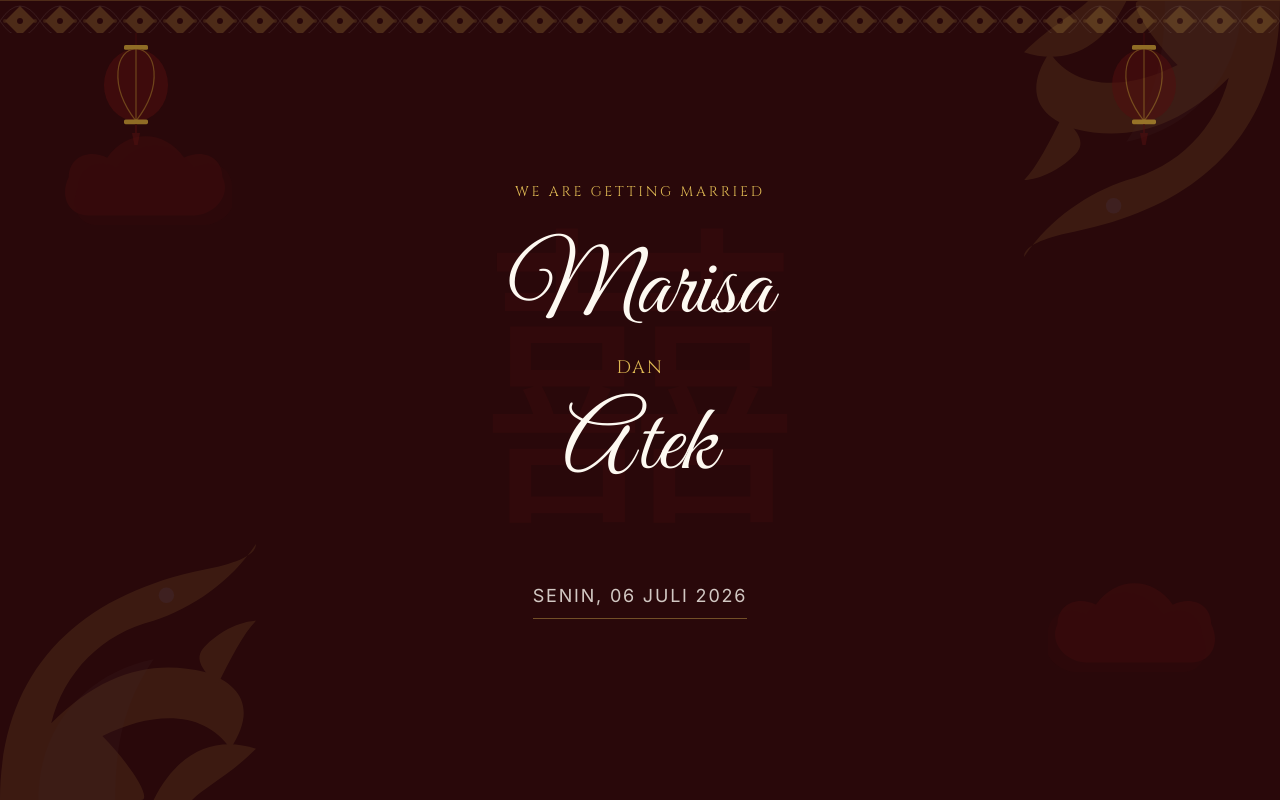
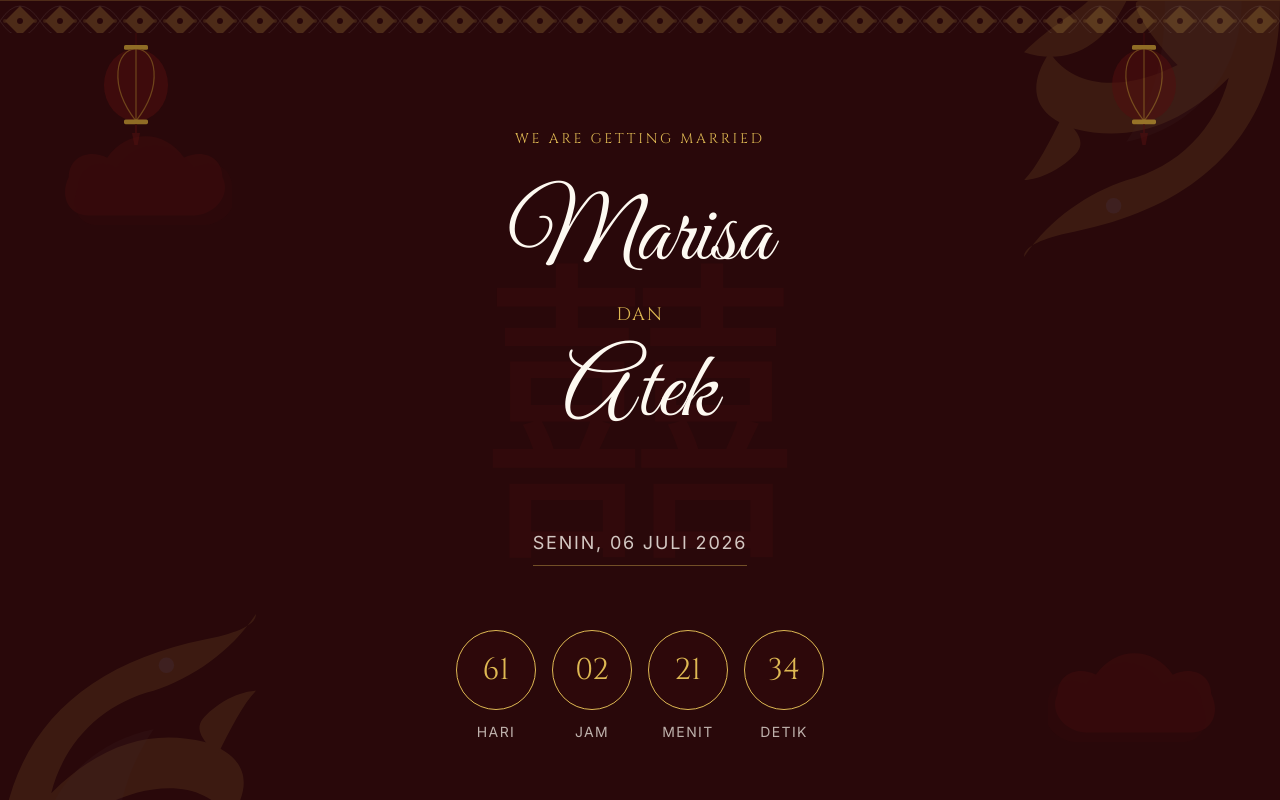
Before and after one commit to hrmnfrmnsyh1210-sys/Undangan-Marisa-Atek, a React (Vite) app: page / in a window 1280 px wide. Both pictures are taken after a click on the button "BUKA UNDANGAN". Shown: the top 800 px of the page. Built offline with nearby package versions, Linux system fonts and the light colour scheme.

Commit message:
feat: Add wedding countdown and update title
Introduce a countdown timer for the wedding date. Update the page title to reflect the wedding invitation. Adjust layout for better overflow handling.

```diff
--- a/index.html
+++ b/index.html
@@ -3,7 +3,7 @@
   <head>
     <meta charset="UTF-8" />
     <meta name="viewport" content="width=device-width, initial-scale=1.0" />
-    <title>My Google AI Studio App</title>
+    <title>Undangan Pernikahan Marisa & Atek</title>
   </head>
   <body>
     <div id="root"></div>
--- a/src/App.tsx
+++ b/src/App.tsx
@@ -62,6 +62,34 @@ const DayakBorder = ({ className = "" }: { className?: string }) => (
 export default function App() {
   const [isOpen, setIsOpen] = useState(false);
   const [copiedRekening, setCopiedRekening] = useState(false);
+  const [timeLeft, setTimeLeft] = useState({
+    days: 0,
+    hours: 0,
+    minutes: 0,
+    seconds: 0,
+  });
+
+  useEffect(() => {
+    const targetDate = new Date('2026-07-06T08:00:00').getTime();
+
+    const interval = setInterval(() => {
+      const now = new Date().getTime();
+      const difference = targetDate - now;
+
+      if (difference > 0) {
+        setTimeLeft({
+          days: Math.floor(difference / (1000 * 60 * 60 * 24)),
+          hours: Math.floor((difference % (1000 * 60 * 60 * 24)) / (1000 * 60 * 60)),
+          minutes: Math.floor((difference % (1000 * 60 * 60)) / (1000 * 60)),
+          seconds: Math.floor((difference % (1000 * 60)) / 1000),
+        });
+      } else {
+        clearInterval(interval);
+      }
+    }, 1000);
+
+    return () => clearInterval(interval);
+  }, []);
 
   // Auto-scroll to top when opened
   useEffect(() => {
@@ -89,7 +117,7 @@ export default function App() {
             initial={{ opacity: 1 }}
             exit={{ opacity: 0, y: '-100%' }}
             transition={{ duration: 0.8, ease: "easeInOut" }}
-            className="fixed inset-0 z-50 flex flex-col justify-between items-center bg-brand-bg text-brand-cream overflow-hidden"
+            className="fixed inset-0 z-50 flex flex-col justify-between items-center bg-brand-bg text-brand-cream overflow-y-auto"
           >
             {/* Top Border */}
             <DayakBorder className="w-full h-10 md:h-12 text-brand-gold shrink-0 mt-4" />
@@ -205,7 +233,23 @@ export default function App() {
                   <p className="font-serif text-lg tracking-widest text-brand-gold my-4">DAN</p>
                   <h1 className="font-script text-6xl md:text-8xl text-brand-cream mt-4">Atek</h1>
                 </div>
-                <p className="font-sans text-lg tracking-widest uppercase mt-12 text-brand-cream/80 border-b border-brand-gold/40 inline-block pb-2">Senin, 06 Juli 2026</p>
+                <p className="font-sans text-lg tracking-widest uppercase mt-12 text-brand-cream/80 border-b border-brand-gold/40 inline-block pb-2 mb-8">Senin, 06 Juli 2026</p>
+
+                <div className="flex justify-center gap-4 mt-8">
+                  {[
+                    { label: 'Hari', value: timeLeft.days },
+                    { label: 'Jam', value: timeLeft.hours },
+                    { label: 'Menit', value: timeLeft.minutes },
+                    { label: 'Detik', value: timeLeft.seconds },
+                  ].map((item, index) => (
+                    <div key={index} className="flex flex-col items-center">
+                      <div className="w-16 h-16 md:w-20 md:h-20 rounded-full border border-brand-gold flex items-center justify-center bg-brand-red/10 text-brand-gold font-serif text-2xl md:text-3xl">
+                        {item.value.toString().padStart(2, '0')}
+                      </div>
+                      <span className="text-xs md:text-sm uppercase tracking-widest mt-3 text-brand-cream/70 font-sans">{item.label}</span>
+                    </div>
+                  ))}
+                </div>
              </motion.div>
           </div>
         </section>
@@ -546,13 +590,16 @@ export default function App() {
           </div>
           <ChineseLantern className="absolute top-0 left-6 md:left-20 w-16 md:w-24 h-auto text-brand-red opacity-40 z-0 pointer-events-none translate-y-1/4" />
           <ChineseLantern className="absolute top-0 right-6 md:right-20 w-16 md:w-24 h-auto text-brand-red opacity-40 z-0 pointer-events-none translate-y-1/4" />
-          <div className="max-w-2xl mx-auto relative z-10">
+          <div className="max-w-2xl mx-auto relative z-10 pb-8">
             <h4 className="font-serif text-sm tracking-[0.2em] uppercase text-brand-gold mb-6">Terima Kasih</h4>
             <p className="font-serif text-lg text-brand-cream/80 leading-relaxed mb-10">
               Merupakan suatu kehormatan dan kebahagiaan bagi kami apabila Bapak/Ibu/Saudara/i berkenan hadir untuk memberikan doa restu kepada kami.
             </p>
             <h1 className="font-script text-5xl mb-4 text-brand-gold">Marisa &amp; Atek</h1>
-            <p className="font-serif text-sm tracking-widest text-brand-cream/60">THANK YOU</p>
+            <p className="font-serif text-sm tracking-widest text-brand-cream/60 mb-12">THANK YOU</p>
+            <p className="font-sans text-xs text-brand-cream/40">
+              Undangan dibuat oleh <a href="https://www.instagram.com/uneeddeveloper/" target="_blank" rel="noreferrer" className="text-brand-gold hover:underline">@uneeddeveloper</a>
+            </p>
           </div>
         </section>
       </div>
```
